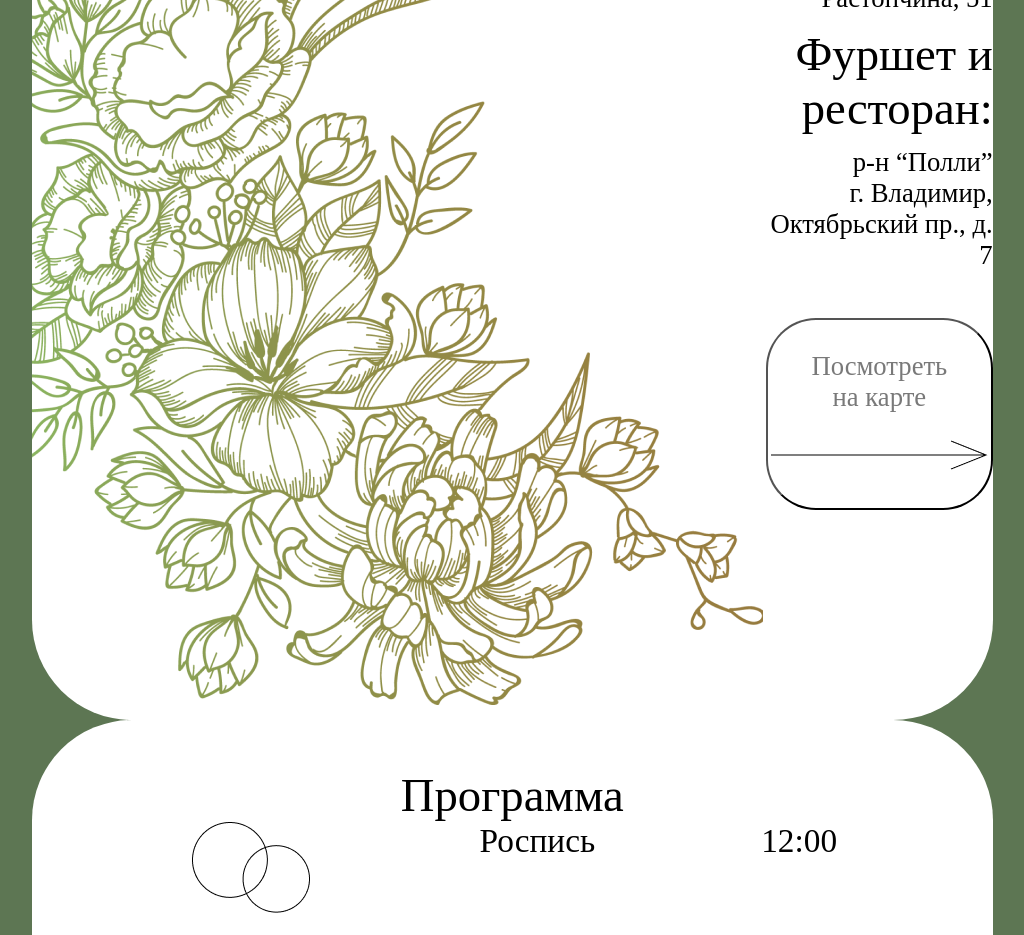
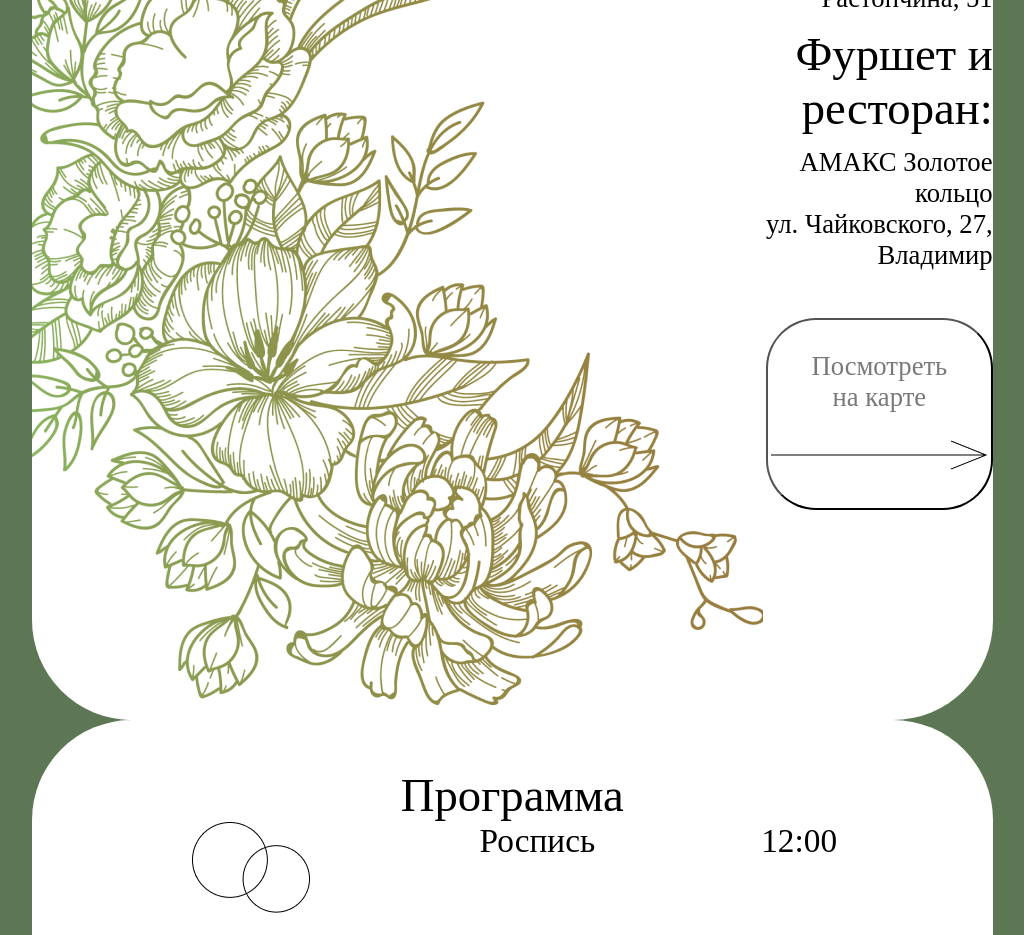
Before and after one commit to NightBurgerus/invitation-site, a React (Create React App) app: page / in a window 1280 px wide. Shown: the part 2020-2955 px from the top of the page, without its empty margins (128-1152 px from the left). Built offline with nearby package versions, Linux system fonts and the light colour scheme; a web font is replaced by a local one.

Commit message:
change restaurant location

```diff
--- a/src/components/location.js
+++ b/src/components/location.js
@@ -20,8 +20,9 @@ class Location extends React.Component {
               <p>Дворец Бракосочетания <br></br>
                 г. Владимир, ул. Растопчина, 51</p>
               <h1>Фуршет и ресторан:</h1>
-              <p>р-н “Полли” <br></br>
-                г. Владимир, Октябрьский пр., д. 7 </p>
+              <p>АМАКС Золотое кольцо<br></br>
+                ул. Чайковского, 27, Владимир
+              </p>
             </div>
             <MyButton></MyButton>
           </div>
@@ -34,7 +35,7 @@ class Location extends React.Component {
 function MyButton() {
   function handleClick() {
     var location = document.createElement('a');
-    location.href = 'https://yandex.ru/maps/org/polli/40381122075/?azimuth=5.497787143782138&ll=40.392890%2C56.129102&z=17.89';
+    location.href = 'https://yandex.ru/maps/-/CDR4MEYQ';
     location.target="_blank";
     location.click();
   }
--- a/src/css/calendar.css
+++ b/src/css/calendar.css
@@ -3,9 +3,9 @@ body {
     /* background-color: var(--green-background-color); */
 }
 
-:root {
+/* :root {
     --width: calc(100vw * 0.48);
-}
+} */
 
 .calendar * {
     margin: 0;
```
